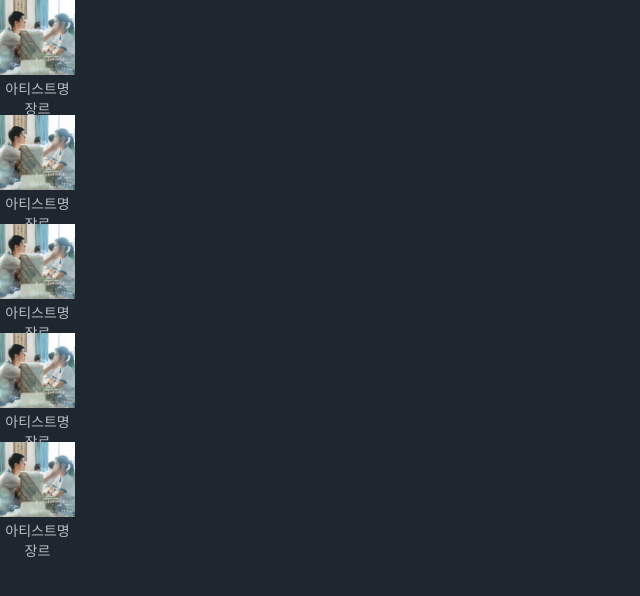
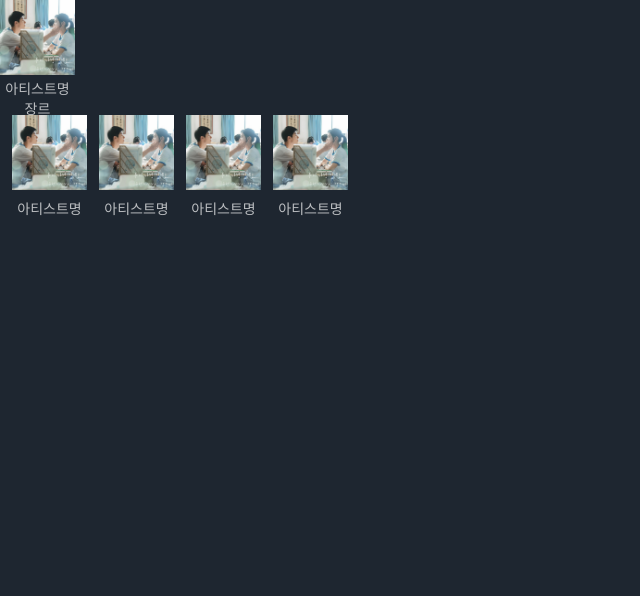
Before and after one commit to codestates-seb/seb44_main_025, a React (Create React App) app in the folder client/: page / in a window 1280 px wide. Shown: the top 596 px of the page, without its empty margins (0-640 px from the left). Built offline with nearby package versions, Linux system fonts and the light colour scheme.

Commit message:
feat artistcontainer

```diff
--- a/client/src/components/artistcontainer.tsx
+++ b/client/src/components/artistcontainer.tsx
@@ -2,45 +2,54 @@ import { styled } from 'styled-components';
 
 export default function Artistcontainer() {
   return (
-    <S.ConcertpreviewWrapper>
-      <S.ConcertImg src="우리사랑이대로.jpeg" />
+    <S.ArtistpreviewContainer>
+      <S.ArtistpreviewWrapper>
+        <S.ArtistImg src="우리사랑이대로.jpeg" />
         <S.ArtistDetail>
           <S.Artistcontent>아티스트명</S.Artistcontent>
-        <S.Artistcontent>장르</S.Artistcontent>
         </S.ArtistDetail>
-      <S.ConcertImg src="우리사랑이대로.jpeg" />
+      </S.ArtistpreviewWrapper>
+      <S.ArtistpreviewWrapper>
+        <S.ArtistImg src="우리사랑이대로.jpeg" />
         <S.ArtistDetail>
           <S.Artistcontent>아티스트명</S.Artistcontent>
-        <S.Artistcontent>장르</S.Artistcontent>
         </S.ArtistDetail>
-      <S.ConcertImg src="우리사랑이대로.jpeg" />
+      </S.ArtistpreviewWrapper>
+      <S.ArtistpreviewWrapper>
+        <S.ArtistImg src="우리사랑이대로.jpeg" />
         <S.ArtistDetail>
           <S.Artistcontent>아티스트명</S.Artistcontent>
-        <S.Artistcontent>장르</S.Artistcontent>
         </S.ArtistDetail>
-      <S.ConcertImg src="우리사랑이대로.jpeg" />
+      </S.ArtistpreviewWrapper>
+      <S.ArtistpreviewWrapper>
+        <S.ArtistImg src="우리사랑이대로.jpeg" />
         <S.ArtistDetail>
           <S.Artistcontent>아티스트명</S.Artistcontent>
-        <S.Artistcontent>장르</S.Artistcontent>
         </S.ArtistDetail>
-    </S.ConcertpreviewWrapper>
+      </S.ArtistpreviewWrapper>
+    </S.ArtistpreviewContainer>
   );
 }
 
 const S = {
-  ConcertpreviewWrapper: styled.div`
+  ArtistpreviewContainer: styled.div`
+    width: 360px;
+    height: 115px;
+    display: flex;
+    justify-content: space-evenly;
+  `,
+  ArtistpreviewWrapper: styled.div`
     width: 75px;
     height: 115px;
   `,
-  ConcertImg: styled.img`
+  ArtistImg: styled.img`
     width: 75px;
     height: 75px;
   `,
   ArtistDetail: styled.div`
     height: 30px;
     display: flex;
-    flex-direction: column;
-    justify-content: space-evenly;
+    justify-content: center;
     align-items: center;
   `,
   Artistcontent: styled.p`
```
Lines whose indentation alone changed are shown as unchanged.
